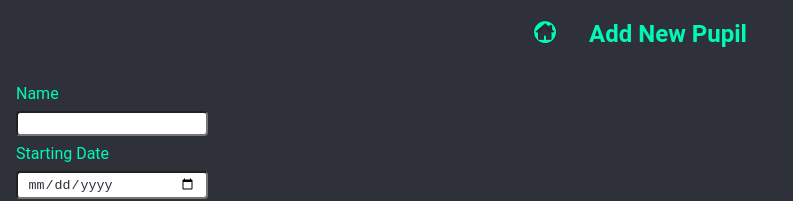
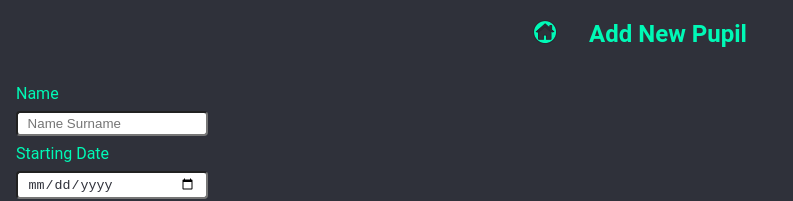
Before and after one commit to giuseppe-valeriani/drive-point, a Next.js app: page /pupils/add in a window 1280 px wide. Shown: the top 201 px of the page, without its empty margins (0-793 px from the left). Built offline with nearby package versions, Linux system fonts and the light colour scheme.

Commit message:
complete add pupil form

```diff
--- a/app/pupils/add/page.jsx
+++ b/app/pupils/add/page.jsx
@@ -2,6 +2,7 @@
 
 import React, { useState, useEffect } from "react";
 import Link from "next/link";
+import { useRouter } from "next/navigation";
 import axios from "axios";
 import "./style.scss";
 import Form from "@components/Form/Form";
@@ -13,9 +14,15 @@ const emptyForm = {
 
 const AddPupilPage = () => {
   const [newPupil, setNewPupil] = useState(emptyForm);
+  const router = useRouter();
+
+  const addPupil = async (pupil) => {
+    await axios.post("http://localhost:7777/", pupil);
+  };
 
   const formData = (data) => {
-    console.log(data);
+    addPupil(data);
+    router.push("/");
   };
 
   return (
--- a/components/Form/Form.jsx
+++ b/components/Form/Form.jsx
@@ -10,11 +10,13 @@ const Form = ({ formData }) => {
 
   const handleSubmit = (e) => {
     e.preventDefault();
-    if (!data.name || !data.value) {
+    if (!data.name || !data.starting_date) {
+      setError(true);
       return;
     }
     setError(false);
     formData(data);
+    setData(emptyForm);
   };
 
   const handleNameChange = (e) => {
@@ -32,6 +34,7 @@ const Form = ({ formData }) => {
         <label htmlFor="name">Name</label>
         <input
           onChange={handleNameChange}
+          placeholder="Name Surname"
           className="form__input"
           id="name"
           type="text"
@@ -56,6 +59,7 @@ const Form = ({ formData }) => {
           <div className="form__button">cancel</div>
         </Link>
       </div>
+      {error && <div className="form__error">Invalid fields</div>}
     </form>
   );
 };
--- a/components/Form/Form.scss
+++ b/components/Form/Form.scss
@@ -27,4 +27,9 @@
   &__button {
     @include button;
   }
+
+  &__error {
+    color: $error;
+    letter-spacing: 0.1rem;
+  }
 }
--- a/styles/_colors.scss
+++ b/styles/_colors.scss
@@ -2,3 +2,4 @@ $background: #2f313a;
 $background-dark: #262831;
 $color: #00f9b6;
 $label: #7a7979;
+$error: #de2e3b;
```
